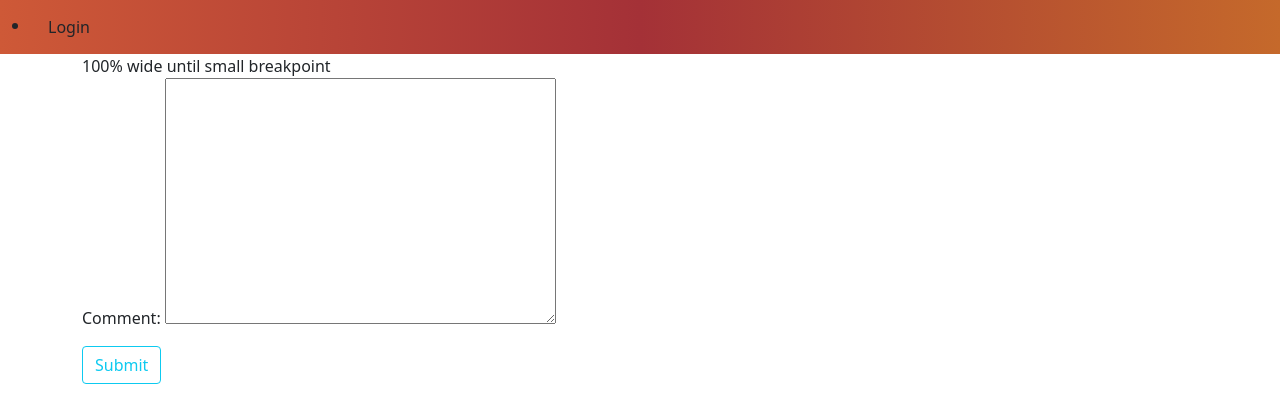
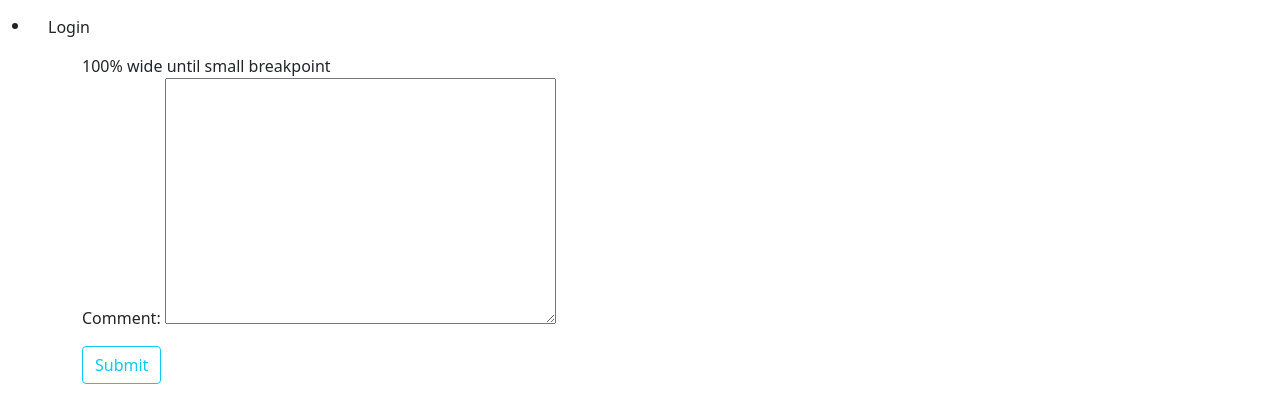
Before and after one commit to alphonce-otieno-odhiambo/IG.C, a Django app: page /comment in a window 1280 px wide. Shown: the top 420 px of the page. Run offline with Django 3.2, Linux system fonts and the light colour scheme; some libraries are stand-ins or nearby versions.

Commit message:
change body color

```diff
--- a/insta/templates/navbar.html
+++ b/insta/templates/navbar.html
@@ -1,12 +1,6 @@
-<style>
-    .bg-light {
-        background: #CE5937;
-background: -moz-linear-gradient(left, #CE5937 0%, #A43137 50%, #C5692B 100%);
-background: -webkit-linear-gradient(left, #CE5937 0%, #A43137 50%, #C5692B 100%);
-background: linear-gradient(to right, #CE5937 0%, #A43137 50%, #C5692B 100%);
-    }
-  </style>
-<nav class="navbar navbar-expand-lg navbar-light bg-light " >
+
+<nav class="navbar navbar-expand-lg navbar-light bg-white " style="background: #CE5937;
+background: -moz-linear-gradient(left, #CE5937 0%, #A43137 50%, #C5692B 100%)">
     <div class="container-fluid ">
         {% if user.is_authenticated %}
         <div class="text-white" style="display: flex;">
```
